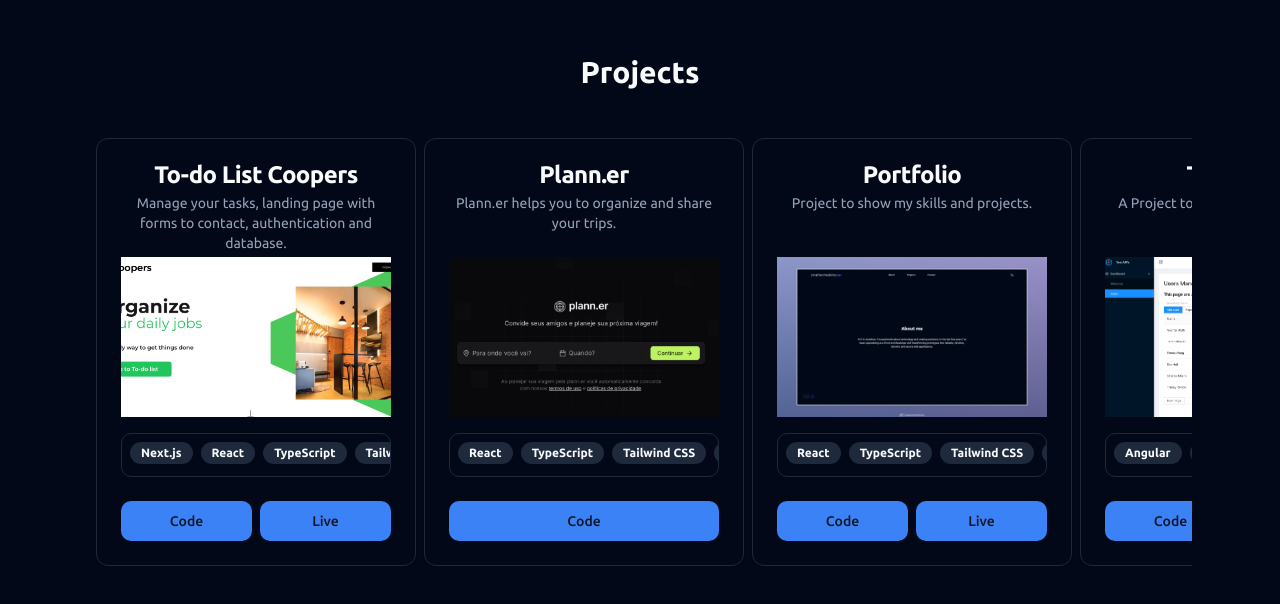
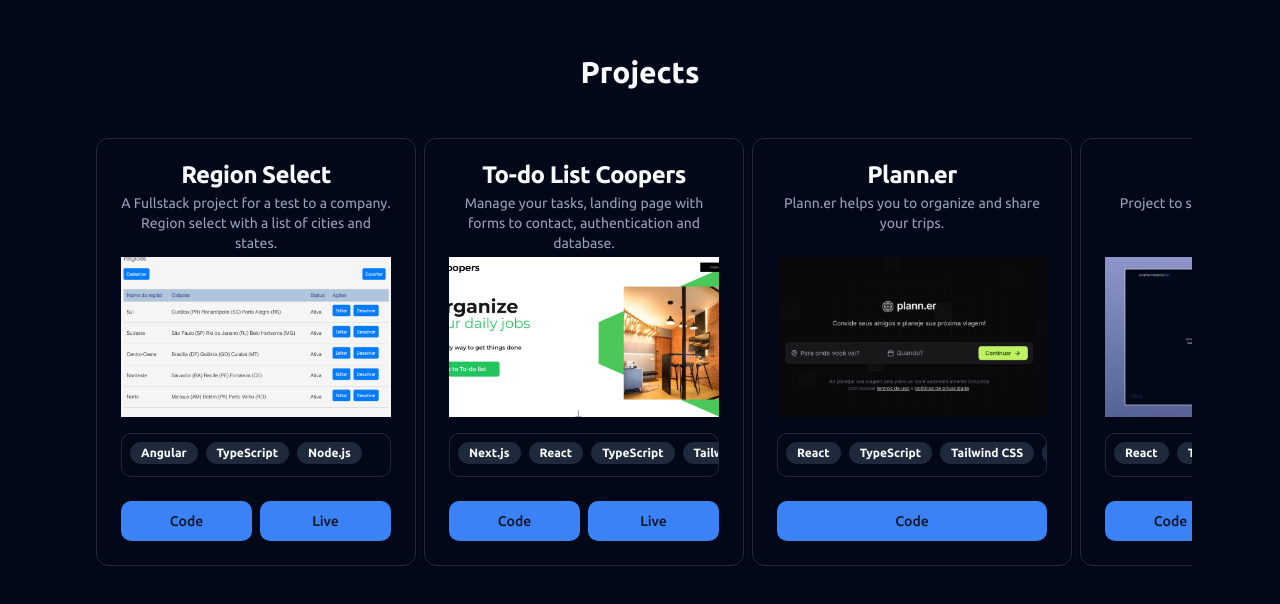
Before and after one commit to jonhnmedeiros/jonhnmedeiros.github.io, a React (Vite) app: page / in a window 1280 px wide. Shown: the part 886-1490 px from the top of the page. Built offline with nearby package versions, Linux system fonts and the light colour scheme.

Commit message:
new project

```diff
--- a/src/app.tsx
+++ b/src/app.tsx
@@ -9,6 +9,14 @@
 
 export function App() {
   const projects = [
+    {
+      title: "Region Select",
+      description: "A Fullstack project for a test to a company. Region select with a list of cities and states.",
+      image: "/projects/region_select.png",
+      tags: [ "Angular", "TypeScript", "Node.js" ],
+      codeLink: "https://github.com/jonhnmedeiros/region_select",
+      liveLink: "https://region-select-alpha.vercel.app/",
+    },
     {
       title: "To-do List Coopers",
       description: "Manage your tasks, landing page with forms to contact, authentication and database.",
```
Also changed, not shown: public/projects/region_select.png (added), 4 other files (tests, documents, lock files or other folders).
